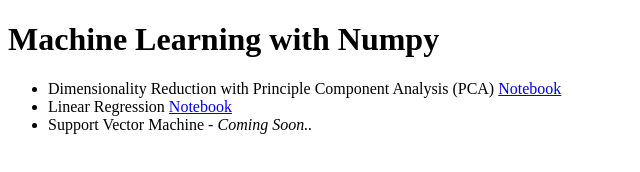
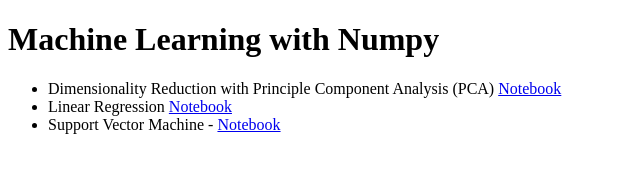
Before and after one commit to MaisarahPauzi/maisarahpauzi.github.io, a plain HTML site: page index.html in a window 1280 px wide. Shown: the whole page, without its empty margins (0-640 px from the left). Drawn offline with Linux system fonts and the light colour scheme.

Commit message:
Update index.html

```diff
--- a/index.html
+++ b/index.html
@@ -7,7 +7,7 @@
   <ul>
     <li>Dimensionality Reduction with Principle Component Analysis (PCA) <a href="https://github.com/MaisarahPauzi/maisarahpauzi.github.io/blob/main/PCA_from_Scratch.ipynb">Notebook</a></li>
     <li>Linear Regression <a href="https://github.com/MaisarahPauzi/maisarahpauzi.github.io/blob/main/Linear_Regression_from_Scratch.ipynb">Notebook</a></li>
-    <li>Support Vector Machine - <i>Coming Soon..</i></li>
+    <li>Support Vector Machine - <a href="https://github.com/MaisarahPauzi/maisarahpauzi.github.io/blob/main/SVM.ipynb">Notebook</a></li>
   </ul>
 
 </body>
```
